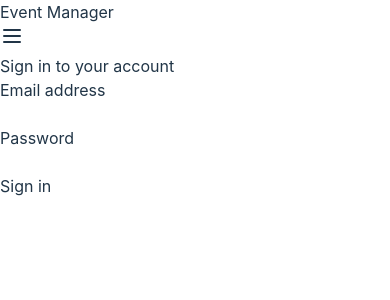
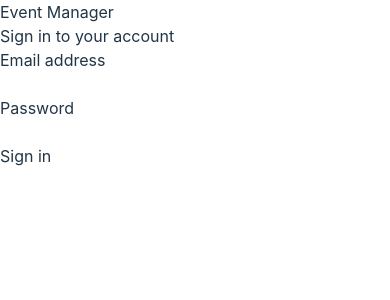
Before and after one commit to aleem2013/event-manager-frontend-app, a React (Vite) app: page /login in a window 390 px wide. Shown: the top 300 px of the page. Built offline with nearby package versions, Linux system fonts and the light colour scheme; no server answers.

Commit message:
Mobile menu button should not show in login page

```diff
--- a/src/App.tsx
+++ b/src/App.tsx
@@ -11,8 +11,7 @@ import TicketDetails from './components/TicketDetails';
 import Login from './components/Login';
 import Register from './components/Register';
 import { ProtectedRoute } from './components/ProtectedRoute';
-import { AuthProvider, useAuth } from './contexts/AuthContext';
-import WelcomeMessage from './components/WelcomeMessage';
+import { AuthProvider } from './contexts/AuthContext';
 
 // Configure QueryClient with some defaults
 const queryClient = new QueryClient({
--- a/src/components/Navbar.tsx
+++ b/src/components/Navbar.tsx
@@ -76,6 +76,8 @@ const Navbar: React.FC = () => {
           </div>
 
           {/* Mobile menu button */}
+          {(
+            !isLoginPage && (
           <div className="flex items-center md:hidden">
             <button
               onClick={toggleMenu}
@@ -88,6 +90,7 @@ const Navbar: React.FC = () => {
               )}
             </button>
           </div>
+          ))}
         </div>
 
         {/* Mobile menu */}
```
